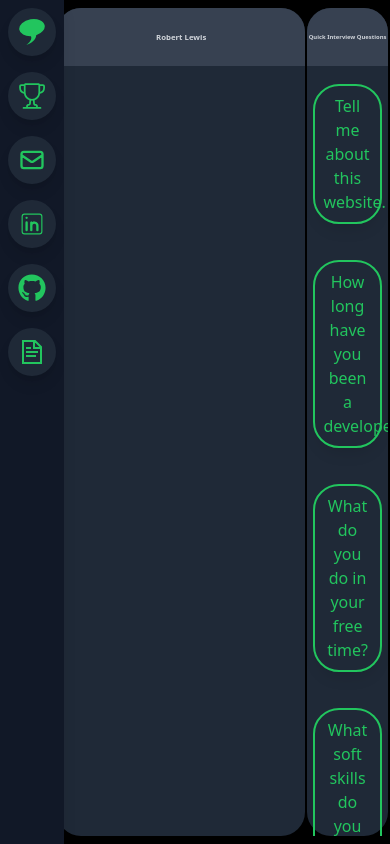
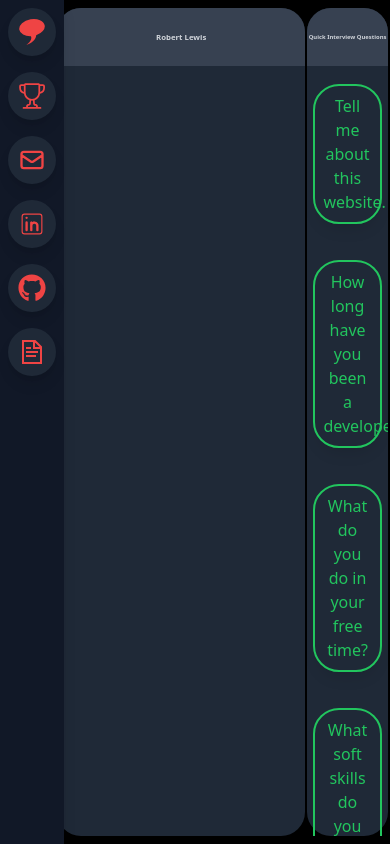
Before and after one commit to Robbysim37/lewis-portfolio-site, a React (Create React App) app: page / in a window 390 px wide. Built offline with nearby package versions, Linux system fonts and the light colour scheme.

Commit message:
need to figure out how to re-structure HTML based on mobile view

```diff
--- a/src/components/SideBar.js
+++ b/src/components/SideBar.js
@@ -28,8 +28,6 @@
     window.open("https://github.com/Robbysim37")
 }
 
-
-
 const SideBar = () => {
 
     const navigate = useNavigate()
@@ -43,7 +41,7 @@
     }
 
   return (
-    <div className="fixed top-0 left-0 h-screen w-16 m-0 flex flex-col z-[1000] bg-gray-900 text-white shadow-lg">
+    <div className={`mobile-sidebar sm:sidebar ${true ? "w-16" : "w-0"}`}>
         <SideBarIcon action={navigateHome} icon={<GiChatBubble size={28}/>} text="Home" />
         <SideBarIcon action={navigateProjects} icon={<GoTrophy size={28}/>} text="Projects" />
         <SideBarIcon action={openEmail} icon={<HiOutlineMail size={28}/>} text="Email me" />
@@ -57,9 +55,9 @@
 
 const SideBarIcon = ({icon,text,action}) => {
     return(
-        <div className='sidebar-icon group' onClick={action}>
+        <div className=' mobile-sidebar-icon sm:sidebar-icon group' onClick={action}>
             {icon}
-            <span className='sidebar-tooltip group-hover:scale-100'>
+            <span className='mobile-sidebar-tooltip sm:sidebar-tooltip group-hover:scale-100'>
                 {text}
             </span>
         </div>
--- a/src/index.css
+++ b/src/index.css
@@ -31,6 +31,14 @@
   }
 
 @layer components {
+    .sidebar{
+        @apply fixed top-0 left-0 h-screen w-16 m-0 flex flex-col z-[1000]
+        bg-gray-900 text-white shadow-lg
+    }
+    .mobile-sidebar{
+        @apply absolute top-0 left-0 h-screen m-0 flex flex-col z-[1000]
+        bg-gray-900 text-white shadow-lg
+    }
     .sidebar-icon{
         @apply relative flex items-center justify-center h-12 w-12 mt-2 mb-2 mx-auto
         shadow-lg bg-gray-800 text-green-500 rounded-3xl
@@ -38,8 +46,20 @@
         transition-all
         duration-300 ease-linear cursor-pointer
     }
+    .mobile-sidebar-icon{
+        @apply relative flex items-center justify-center h-12 w-12 mt-2 mb-2 mx-auto
+        shadow-lg bg-gray-800 text-red-500 rounded-3xl
+        hover:bg-green-600 hover:text-white hover:rounded-xl
+        transition-all
+        duration-300 ease-linear cursor-pointer
+    }
 
     .sidebar-tooltip {
+        @apply absolute w-auto p-2 m-2 min-w-max left-14
+        rounded-md shadow-md text-white bg-gray-900 text-xs
+        font-bold transition-all duration-200 scale-0 origin-left
+    }
+    .mobile-sidebar-tooltip {
         @apply absolute w-auto p-2 m-2 min-w-max left-14
         rounded-md shadow-md text-white bg-gray-900 text-xs
         font-bold transition-all duration-200 scale-0 origin-left
```
